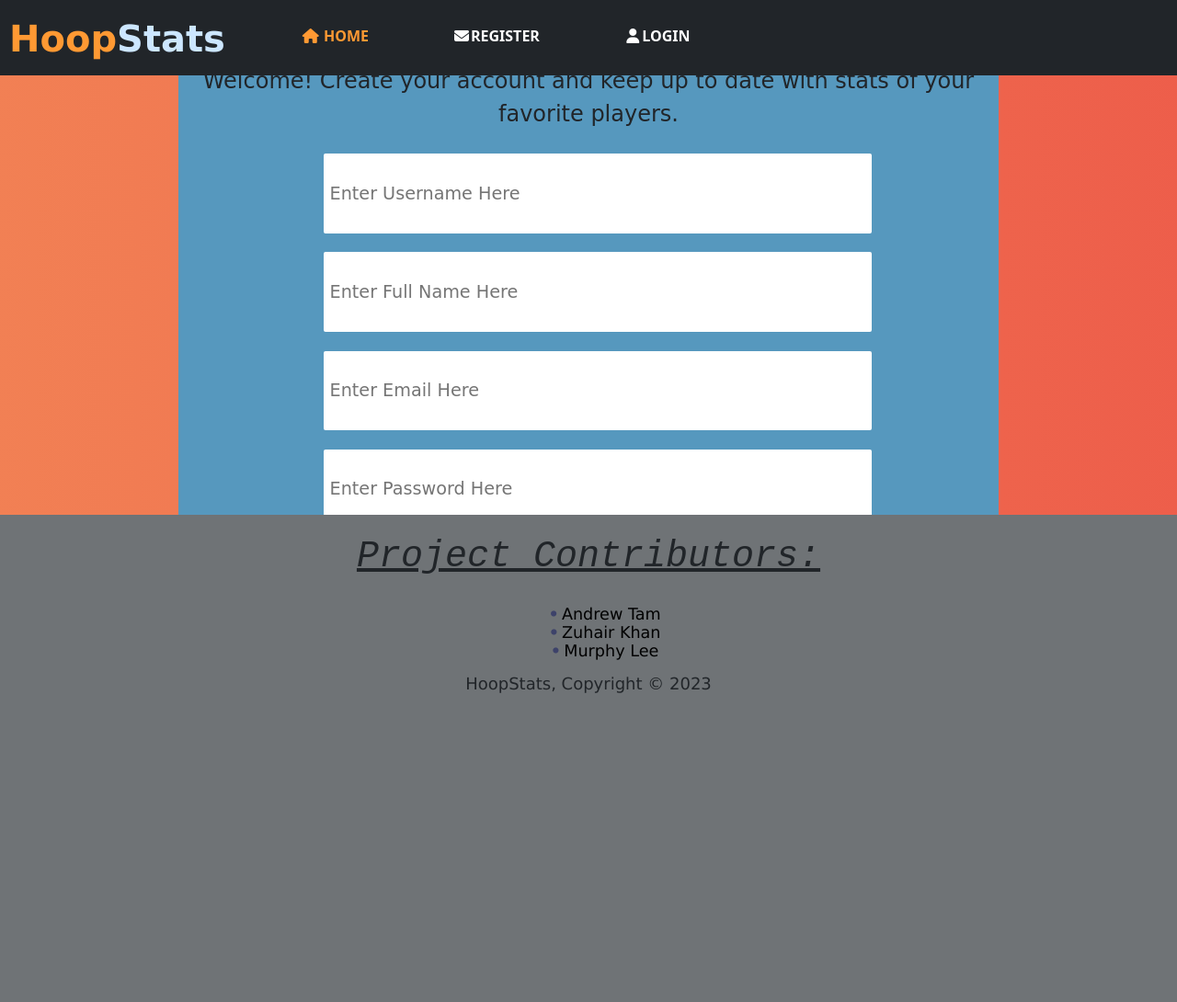
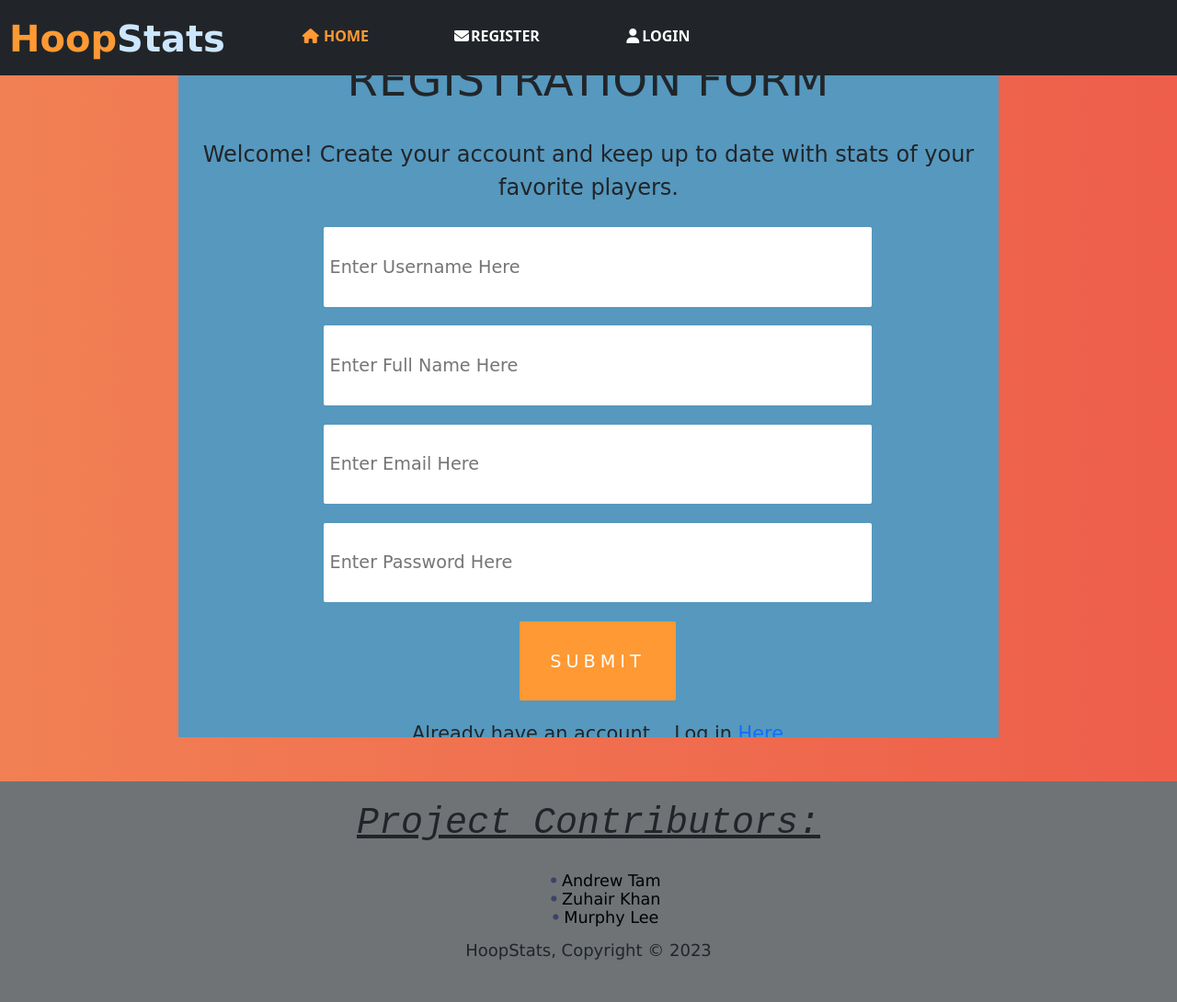
Before and after one commit to murphylee10/hoop-stats, a Flask app: page /register in a window 1280 px wide. Shown: the whole page at 92% size. Before the commit the page ends 754 px from the top, so only its background shows below. Run offline with Flask 3, Linux system fonts and the light colour scheme; some libraries are stand-ins or nearby versions; some web fonts are replaced.

Commit message:
minor fix 3

```diff
--- a/static/css/login_and_register.css
+++ b/static/css/login_and_register.css
@@ -75,7 +75,7 @@
 }
 
 .container {
-  height: 70vh;
+  height: 90vh;
   display: flex;
   flex-direction: column;
   justify-content: center;
@@ -124,9 +124,9 @@
 }
 
 .footer {
-  position: fixed;
+  /* position: fixed;
   left: 0;
-  bottom: 0;
+  bottom: 0; */
   width: 100%;
   text-align: center;
 }
```
Also changed, not shown: static/images/kd.jpeg.
